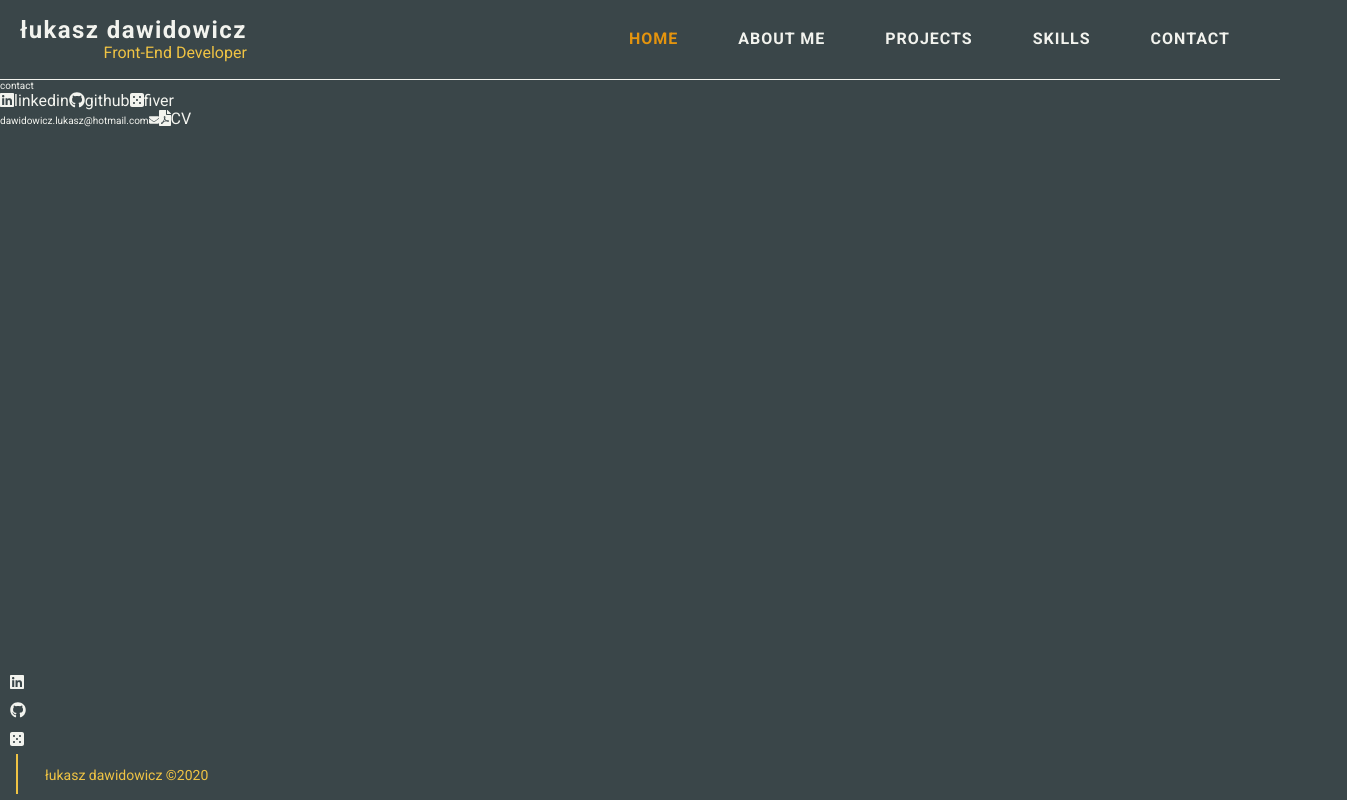
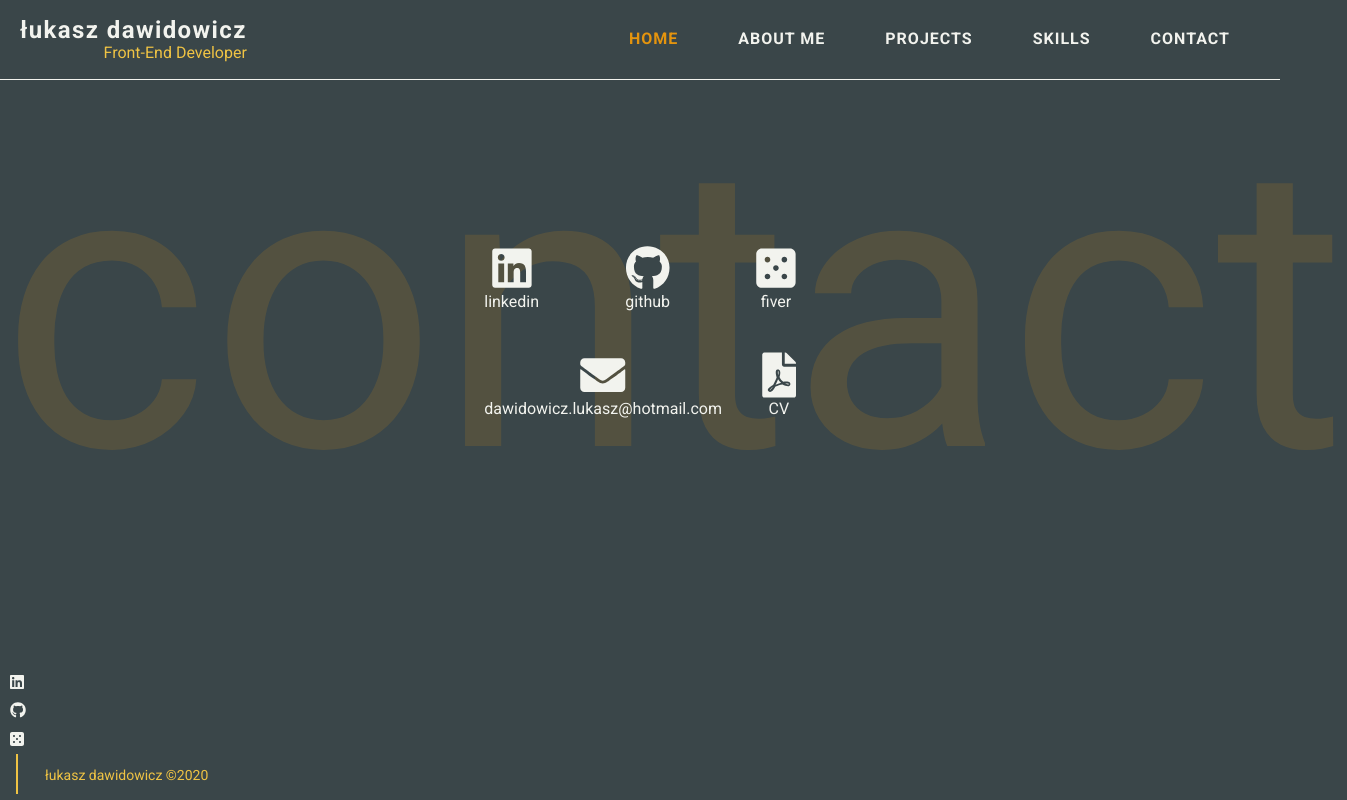
Before and after one commit to shivetay/LD_portfolio, a React (Create React App) app: page /contact in a window 1280 px wide. Shown: the whole page, 1347 px wide, since content can reach past the window. Built offline with nearby package versions, Linux system fonts and the light colour scheme.

Commit message:
finish contact page

```diff
--- a/src/components/views/Contact/Contact.js
+++ b/src/components/views/Contact/Contact.js
@@ -17,40 +17,49 @@ const Contact = () => {
         <span className='Contact-bg'>contact</span>
         <div className='Contact__Content'>
           <div className='Contact__Content-social'>
+            <div className='icon-group'>
+              {' '}
               <a
                 target='_blank'
                 rel='noopener noreferrer'
                 href='https://www.linkedin.com/in/lukaszdawidowicz/'>
-              <FontAwesomeIcon icon={faLinkedin} />
                 linkedin
               </a>
+              <FontAwesomeIcon icon={faLinkedin} />
+            </div>
+            <div className='icon-group'>
               <a
                 target='_blank'
                 rel='noopener noreferrer'
                 href='https://github.com/shivetay'>
-              <FontAwesomeIcon icon={faGithub} />
                 github
               </a>
+              <FontAwesomeIcon icon={faGithub} />
+            </div>
+            <div className='icon-group'>
               <a
                 target='_blank'
                 rel='noopener noreferrer'
                 href='https://www.fiverr.com/shivetay?public_mode=true'>
-              <FontAwesomeIcon icon={faDiceFive} />
                 fiver
               </a>
+              <FontAwesomeIcon icon={faDiceFive} />
+            </div>
           </div>
           <div className='Contact__Content-rest'>
-            <span>
-              dawidowicz.lukasz@hotmail.com
+            <span className='icon-group'>
+              <a href='#'>dawidowicz.lukasz@hotmail.com</a>
               <FontAwesomeIcon icon={faEnvelope} />
             </span>
+            <div className='icon-group'>
               <a
                 target='_blank'
                 rel='noopener noreferrer'
                 href='https://1drv.ms/b/s!AmWwIHoCT8_JkFtau5aJrAbGM-hi?e=ZTyWtL'>
-              <FontAwesomeIcon icon={faFilePdf} />
                 CV
               </a>
+              <FontAwesomeIcon icon={faFilePdf} />
+            </div>
           </div>
         </div>
       </div>
--- a/src/components/views/Contact/Contact.scss
+++ b/src/components/views/Contact/Contact.scss
@@ -1 +1,30 @@
 @import '../../../styles/settings.scss';
+
+.Contact {
+  &__Container {
+    position: relative;
+  }
+  &-bg {
+    font-size: 40rem;
+    color: $color-font-contrast-second;
+    opacity: 0.15;
+  }
+  &__Content {
+    position: absolute;
+    top: 55%;
+    left: 50%;
+    transform: translate(-50%, -50%);
+    z-index: 99;
+    text-align: justify;
+    font-size: $font-normal;
+    line-height: 1.4;
+    display: flex;
+    flex-direction: column;
+
+    &-social,
+    &-rest {
+      display: flex;
+      justify-content: space-between;
+    }
+  }
+}
--- a/src/styles/components.scss
+++ b/src/styles/components.scss
@@ -113,3 +113,17 @@ button {
   justify-content: center;
   align-items: center;
 }
+
+.icon-group {
+  display: flex;
+  flex-direction: column-reverse;
+  justify-content: space-around;
+  align-items: center;
+  font-size: 4.5rem;
+  margin: 2rem;
+  transition: all 0.3s;
+}
+
+.icon-group:hover {
+  color: $hover-link;
+}
```
Lines whose indentation alone changed are shown as unchanged.
